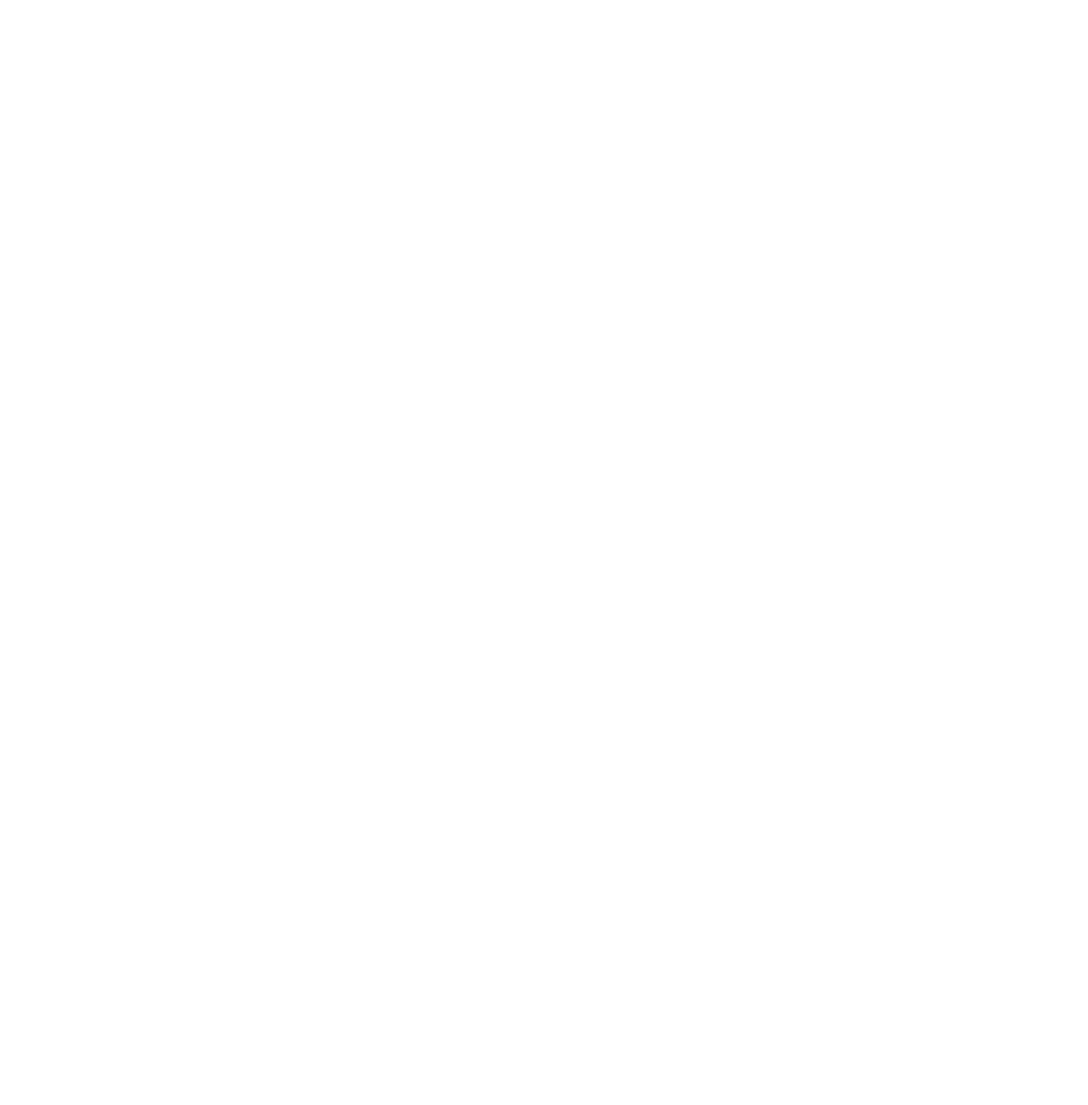
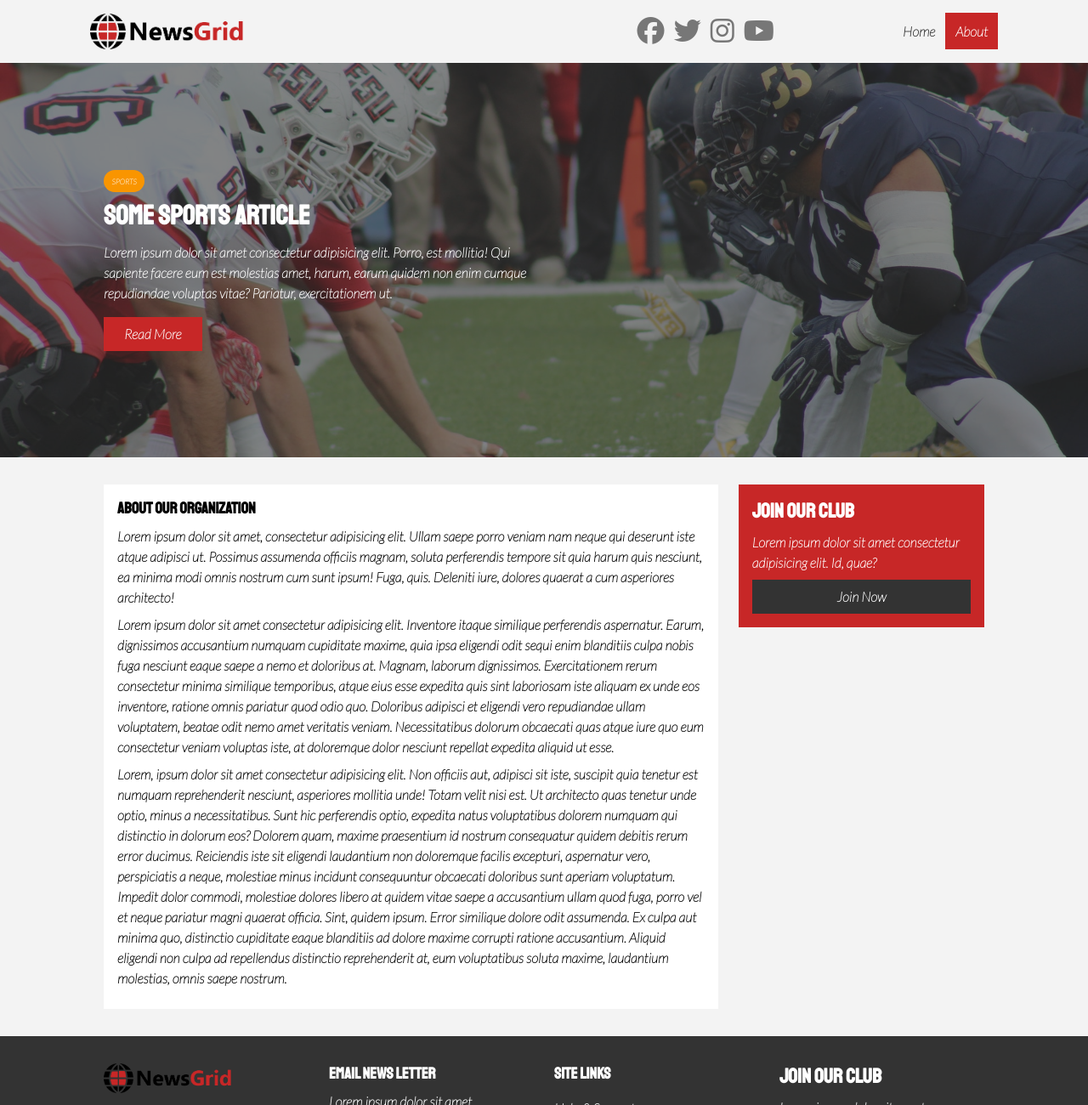
Before and after one commit to TAKCHO/Newsgrid, a plain HTML site: page about.html in a window 1280 px wide. Shown: the top 1300 px of the page at 85% size. Before the commit the page ends 800 px from the top, so only its background shows below. Drawn offline with Linux system fonts and the light colour scheme.

Commit message:
about page

```diff
--- a/about.html
+++ b/about.html
@@ -0,0 +1,127 @@
+<!DOCTYPE html>
+<html lang="en">
+
+<head>
+    <meta charset="UTF-8">
+    <meta http-equiv="X-UA-Compatible" content="IE=edge">
+    <meta name="viewport" content="width=device-width, initial-scale=1.0">
+    <script src="https://kit.fontawesome.com/769b6ecb8e.js" crossorigin="anonymous"></script>
+    <link
+        href="https://fonts.googleapis.com/css2?family=Lato:ital,wght@1,100&family=Montserrat&family=Open+Sans:wght@300;400&family=Roboto:wght@300&family=Staatliches&display=swap"
+        rel="stylesheet">
+    <link rel="stylesheet" href="css/styles.css">
+    <link rel="stylesheet" media="screen and (max-width: 768px)" href="css/mobile.css">
+    <link rel="shortcut icon" type="image/x-icon" href="favicon.ico">
+    <title>About </title>
+</head>
+
+<body>
+    <nav id="main-nav">
+        <div class="container">
+            <img src="img/logo.png" alt="NewsGrid" class="logo">
+            <div class="social">
+                <a href="http://facebook.com" target="_blank"><i class="fab fa-facebook fa-2x"></i></a>
+                <a href="http://twitter.com" target="_blank"><i class="fab fa-twitter fa-2x"></i></a>
+                <a href="http://instagram.com" target="_blank"><i class="fab fa-instagram fa-2x"></i></a>
+                <a href="http://youtube.com" target="_blank"><i class="fab fa-youtube fa-2x"></i></a>
+            </div>
+            <ul>
+                <li><a class="" href="index.html">Home</a></li>
+                <li><a class="current" href="about.html">About</a></li>
+            </ul>
+        </div>
+    </nav>
+    <!-- Showcase -->
+    <header id="showcase">
+        <div class="container">
+            <div class="showcase-container">
+                <div class="showcase-content">
+                    <div class="category category-sports">Sports</div>
+                    <h1>Some Sports Article</h1>
+                    <p>Lorem ipsum dolor sit amet consectetur adipisicing elit. Porro, est mollitia! Qui sapiente facere
+                        eum est molestias amet, harum, earum quidem non enim cumque repudiandae voluptas vitae?
+                        Pariatur, exercitationem ut.</p>
+                    <a class="btn btn-primary" href="article.html">Read More</a>
+                </div>
+            </div>
+        </div>
+    </header>
+
+    <section id="about">
+        <div class="container">
+            <div class="page-container">
+                <article class="card">
+                    <h1 class="l-heading">About Our Organization</h1>
+                    <p>Lorem ipsum dolor sit amet, consectetur adipisicing elit. Ullam saepe porro veniam nam neque qui
+                        deserunt iste atque adipisci ut. Possimus assumenda officiis magnam, soluta perferendis tempore
+                        sit quia harum quis nesciunt, ea minima modi omnis nostrum cum sunt ipsum! Fuga, quis. Deleniti
+                        iure, dolores quaerat a cum asperiores architecto!</p>
+                    <p>Lorem ipsum dolor sit amet consectetur adipisicing elit. Inventore itaque similique perferendis
+                        aspernatur. Earum, dignissimos accusantium numquam cupiditate maxime, quia ipsa eligendi odit
+                        sequi enim blanditiis culpa nobis fuga nesciunt eaque saepe a nemo et doloribus at. Magnam,
+                        laborum dignissimos. Exercitationem rerum consectetur minima similique temporibus, atque eius
+                        esse expedita quis sint laboriosam iste aliquam ex unde eos inventore, ratione omnis pariatur
+                        quod odio quo. Doloribus adipisci et eligendi vero repudiandae ullam voluptatem, beatae odit
+                        nemo amet veritatis veniam. Necessitatibus dolorum obcaecati quas atque iure quo eum consectetur
+                        veniam voluptas iste, at doloremque dolor nesciunt repellat expedita aliquid ut esse.</p>
+                    <p>Lorem, ipsum dolor sit amet consectetur adipisicing elit. Non officiis aut, adipisci sit iste,
+                        suscipit quia tenetur est numquam reprehenderit nesciunt, asperiores mollitia unde! Totam velit
+                        nisi est. Ut architecto quas tenetur unde optio, minus a necessitatibus. Sunt hic perferendis
+                        optio, expedita natus voluptatibus dolorem numquam qui distinctio in dolorum eos? Dolorem quam,
+                        maxime praesentium id nostrum consequatur quidem debitis rerum error ducimus. Reiciendis iste
+                        sit eligendi laudantium non doloremque facilis excepturi, aspernatur vero, perspiciatis a neque,
+                        molestiae minus incidunt consequuntur obcaecati doloribus sunt aperiam voluptatum. Impedit dolor
+                        commodi, molestiae dolores libero at quidem vitae saepe a accusantium ullam quod fuga, porro vel
+                        et neque pariatur magni quaerat officia. Sint, quidem ipsum. Error similique dolore odit
+                        assumenda. Ex culpa aut minima quo, distinctio cupiditate eaque blanditiis ad dolore maxime
+                        corrupti ratione accusantium. Aliquid eligendi non culpa ad repellendus distinctio reprehenderit
+                        at, eum voluptatibus soluta maxime, laudantium molestias, omnis saepe nostrum.</p>
+                </article>
+                <aside class="card bg-primary">
+                    <h2>Join Our Club</h2>
+                    <p>Lorem ipsum dolor sit amet consectetur adipisicing elit. Id, quae?</p>
+                    <a href="#" class="btn btn-dark btn-block">Join Now</a>
+                </aside>
+            </div>
+        </div>
+    </section>
+
+    <!-- Footer -->
+    <footer id="main-footer" class="py-2">
+        <div class="container footer-container">
+            <div>
+                <img src="img/logo.png" alt="Newsgrid">
+                <p>Lorem ipsum dolor sit amet consectetur, adipisicing elit. Assumenda numquam, in doloremque dolores
+                    libero neque suscipit doloribus exercitationem possimus, atque nam? Cupiditate et, perferendis
+                </p>
+            </div>
+            <div>
+                <h3>Email News letter</h3>
+                <p>Lorem ipsum dolor sit amet consectetur adipisicing elit.</p>
+                <form>
+                    <input type="email" placeholder="Enter Email">
+                    <input type="submit" value="Subscribe" class="btn btn-primary">
+                </form>
+            </div>
+            <div>
+                <h3>Site Links</h3>
+                <ul class="list">
+                    <li><a href="#">Help & Support</a></li>
+                    <li><a href="#">Privacy Policy</a></li>
+                    <li><a href="#">About Us</a></li>
+                    <li><a href="#">Contact</a></li>
+                </ul>
+            </div>
+            <div>
+                <h2>Join our club</h2>
+                <p>Lorem ipsum dolor sit, amet consectetur adipisicing elit. Nesciunt, fuga!</p>
+                <a href="#" class="btn btn-secondary">Join Now</a>
+            </div>
+            <div>
+                <p>Copuright &copy; 2022, All rights Reserved</p>
+            </div>
+        </div>
+    </footer>
+</body>
+
+</html>
--- a/css/styles.css
+++ b/css/styles.css
@@ -185,6 +185,19 @@ h6 {
     color: var(--primary-color) !important;
 }
 
+/* Inner page grid container */
+
+.page-container {
+    display: grid;
+    grid-template-columns: 5fr 2fr;
+    margin: 2rem 0;
+    grid-gap: 1.5rem;
+}
+
+.page-container>*:first-child {
+    grid-row: 1 / span 3;
+}
+
 /* Navigation */
 
 #main-nav {
```
